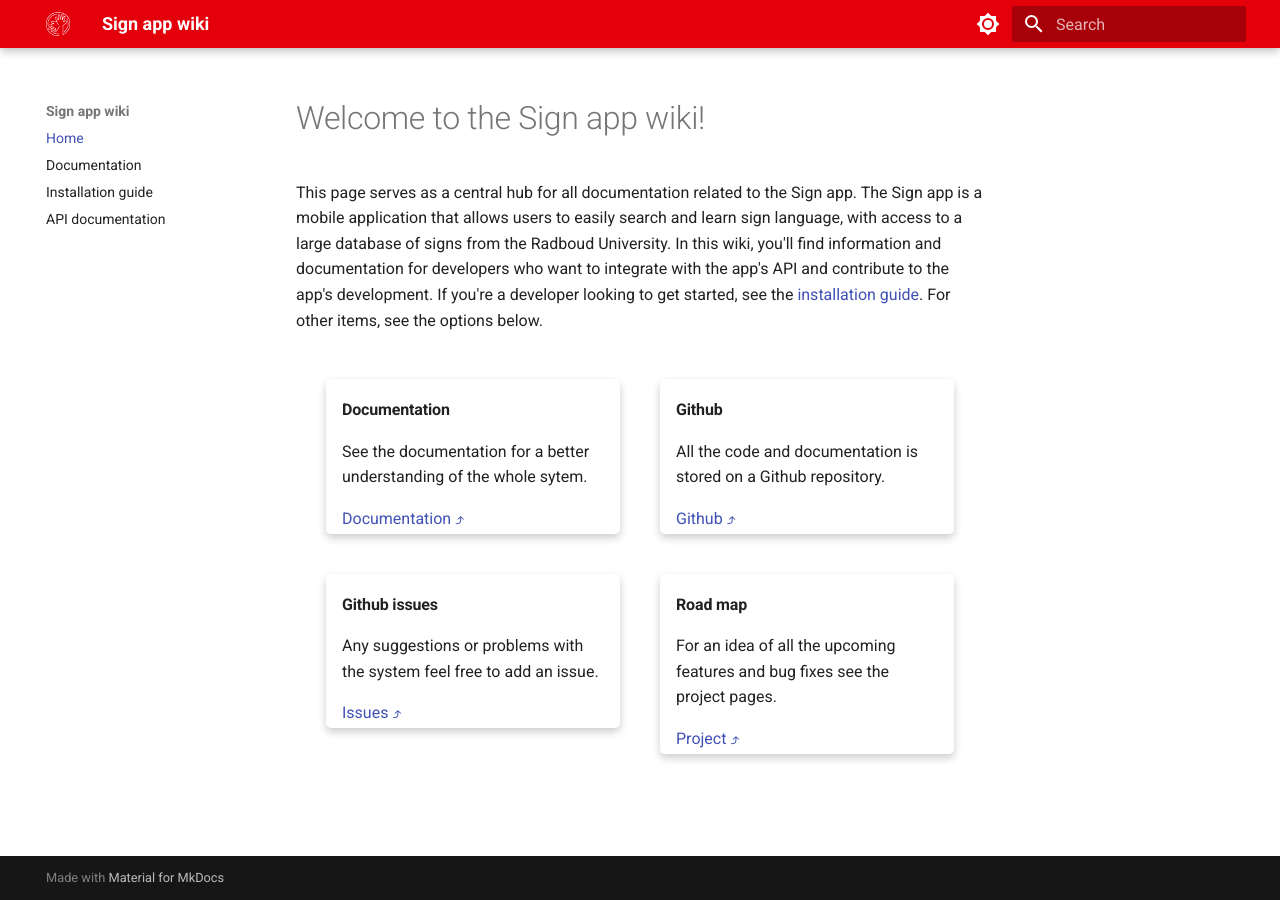
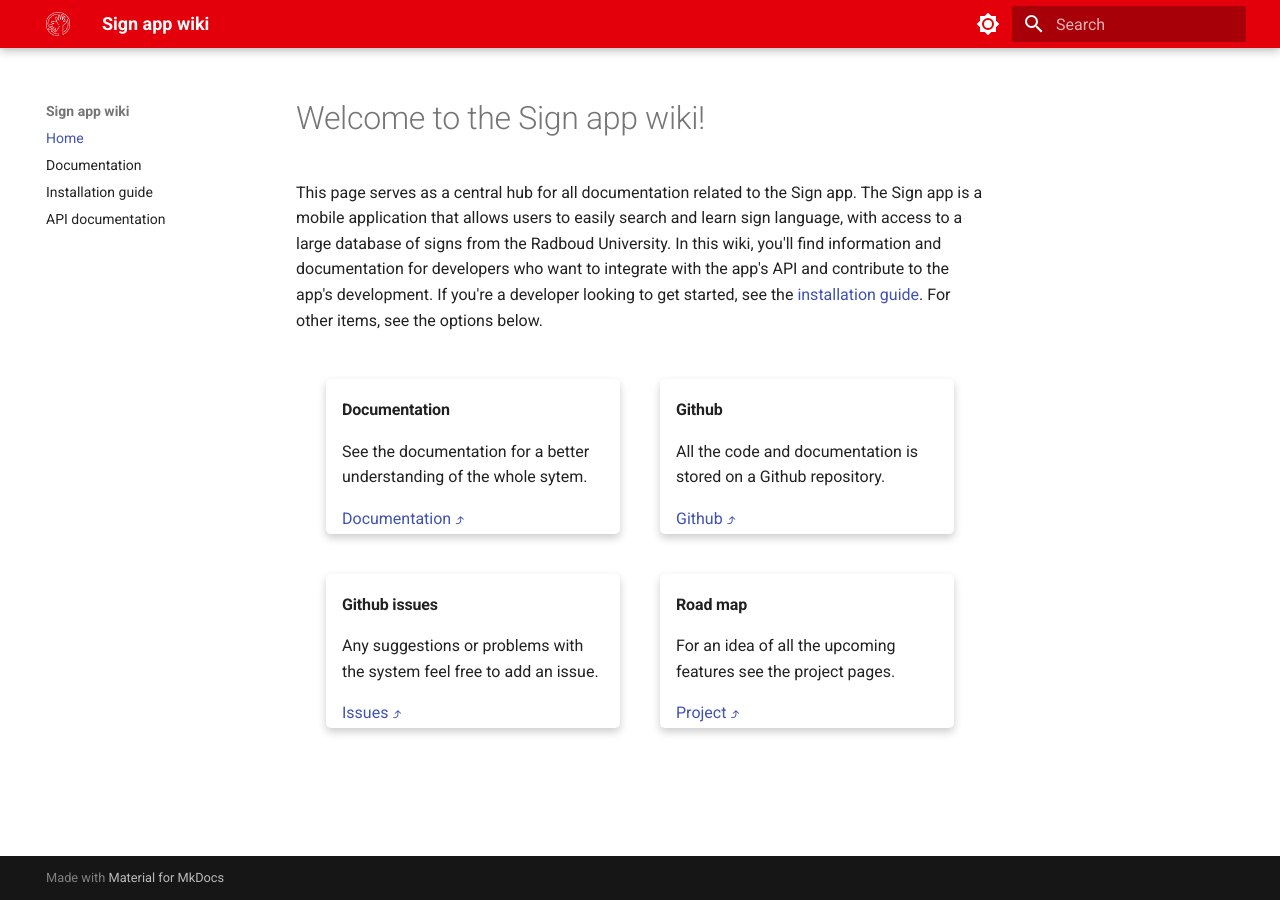
Before and after one commit to Signbank/sign-app, an MkDocs documentation site: the page built from docs/index.md, in a window 1280 px wide. Built offline with MkDocs 1.6.1 and Material for MkDocs 9.7.7, drawn with Linux system fonts in a browser that asks for light colours.

Commit message:
Shortend roadmap text so the items align

```diff
--- a/docs/index.md
+++ b/docs/index.md
@@ -37,7 +37,7 @@
     <div class="card">
       <div class="container">
         <h4><b>Road map</b></h4>
-        <p>For an idea of all the upcoming features and bug fixes see the project pages.</p>
+        <p>For an idea of all the upcoming features see the project pages.</p>
         <a href="https://github.com/orgs/Signbank/projects/2">Project &#10548;</a>
       </div>
     </div>
```
